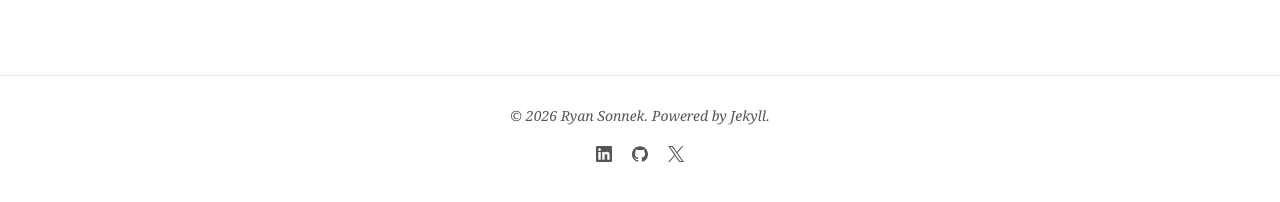
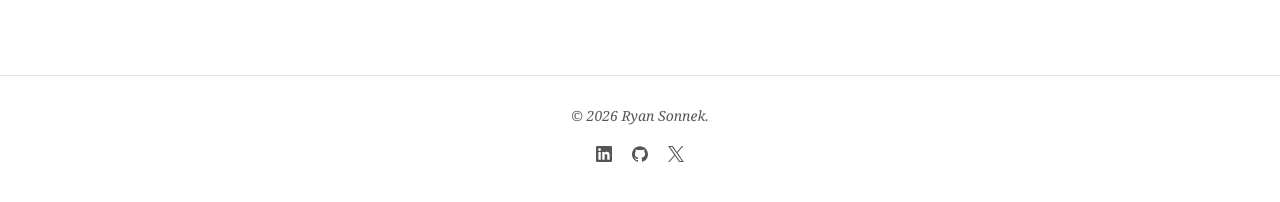
Before and after one commit to wireframe/wireframe.github.com, a Jekyll site: the page built from index.html, in a window 1280 px wide. Shown: the part 1832-2034 px from the top of the page. Built offline with Jekyll 4.4.1, drawn with Linux system fonts in a browser that asks for light colours; nearby versions of some CDN libraries.

Commit message:
remove jekyll

```diff
--- a/_includes/footer.html
+++ b/_includes/footer.html
@@ -1,4 +1,4 @@
 {% if site.owner.google.ad-client and site.owner.google.ad-slot %}{% include ad-footer.html %}{% endif %}
 
-<span>&copy; {{ site.time | date: '%Y' }} {{ site.owner.name }}. Powered by <a href="http://jekyllrb.com" rel="nofollow">Jekyll</a>.</span>
+<span>&copy; {{ site.time | date: '%Y' }} {{ site.owner.name }}.</span>
 {% include social.html %}
```
